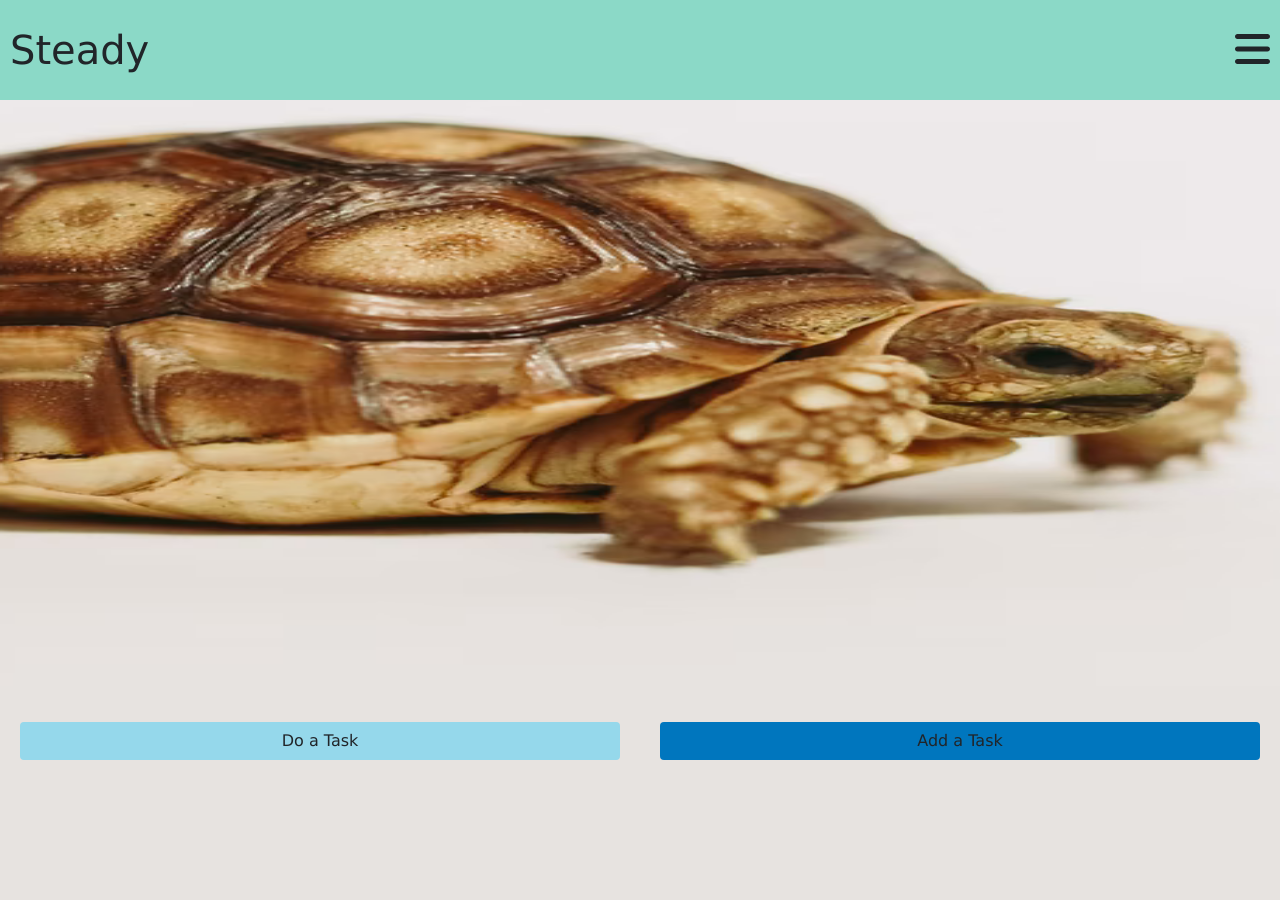
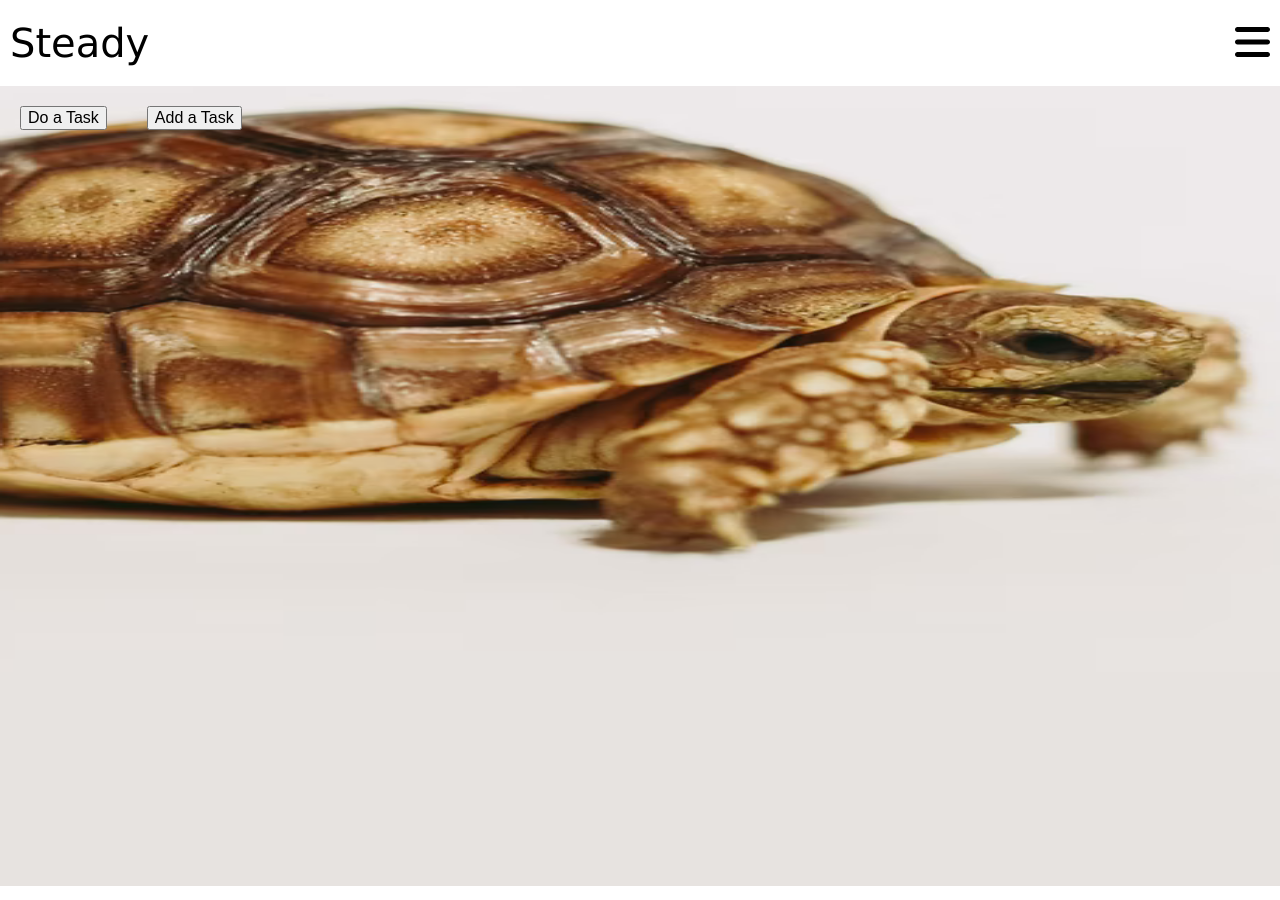
Before and after one commit to landonvance1/smolstep, an Angular app in the folder smolstep/: page / in a window 1280 px wide. Built offline with nearby package versions, Linux system fonts and the light colour scheme.

Commit message:
removed bootstrap

```diff
--- a/smolstep/package.json
+++ b/smolstep/package.json
@@ -23,7 +23,6 @@
     "@fortawesome/free-brands-svg-icons": "^6.1.1",
     "@fortawesome/free-regular-svg-icons": "^6.1.1",
     "@fortawesome/free-solid-svg-icons": "^6.1.1",
-    "bootstrap": "^5.1.3",
     "jquery": "^3.6.0",
     "rxjs": "~7.5.0",
     "tslib": "^2.3.0",
--- a/smolstep/src/app/landing-content/landing-content.component.css
+++ b/smolstep/src/app/landing-content/landing-content.component.css
@@ -1,5 +1,4 @@
 .addTaskButton {
-    background-color: #0076BE;
     margin: 20px;
     margin-bottom: 40px;
     font-size: 16px;
@@ -7,7 +6,6 @@
 }
 
 .doTaskButton {
-    background-color: #95D8EB;
     margin: 20px;
     margin-bottom: 40px;
     font-size: 16px;
@@ -25,9 +23,3 @@ img {
     background-size: 100% 100%;
     height: 100%;
 }
-
-.main .row {
-    position: absolute;
-    bottom: 0%;
-    width: 100%;
-}
--- a/smolstep/src/app/landing-content/landing-content.component.html
+++ b/smolstep/src/app/landing-content/landing-content.component.html
@@ -1,6 +1,6 @@
 <div class="main">
-    <div class="row g-0">
-        <button type="button" class="btn col doTaskButton" [routerLink]="['/doTask', taskId]" routerLinkActive="active">Do a Task</button>
-        <button type="button" class="btn col addTaskButton">Add a Task</button>
+    <div>
+        <button type="button" class="btn doTaskButton" [routerLink]="['/doTask', taskId]" routerLinkActive="active">Do a Task</button>
+        <button type="button" class="btn addTaskButton">Add a Task</button>
     </div>
 </div>
--- a/smolstep/src/styles.css
+++ b/smolstep/src/styles.css
@@ -1,20 +1,6 @@
-@import "~bootstrap/dist/css/bootstrap.css";
-
 body {
     margin: 0px;
     font-family: 'Lucida Sans';
     overflow: hidden;
     height: 100vh;
 }
-
-.secondaryBackgroundColor {
-    background-color: #8BD9C7;
-}
-
-.secondaryActionColor {
-    background-color: #0076BE;
-}
-
-.primaryActionColor {
-    background-color: #95D8EB;
-}
```
Also changed, not shown: 1 other file (tests, documents, lock files or other folders).
